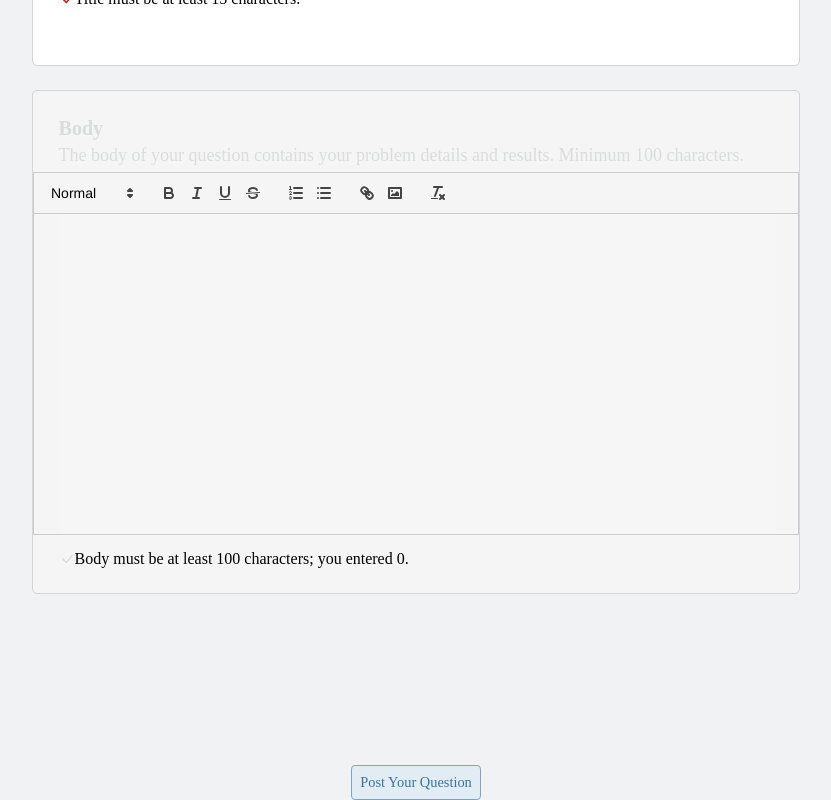
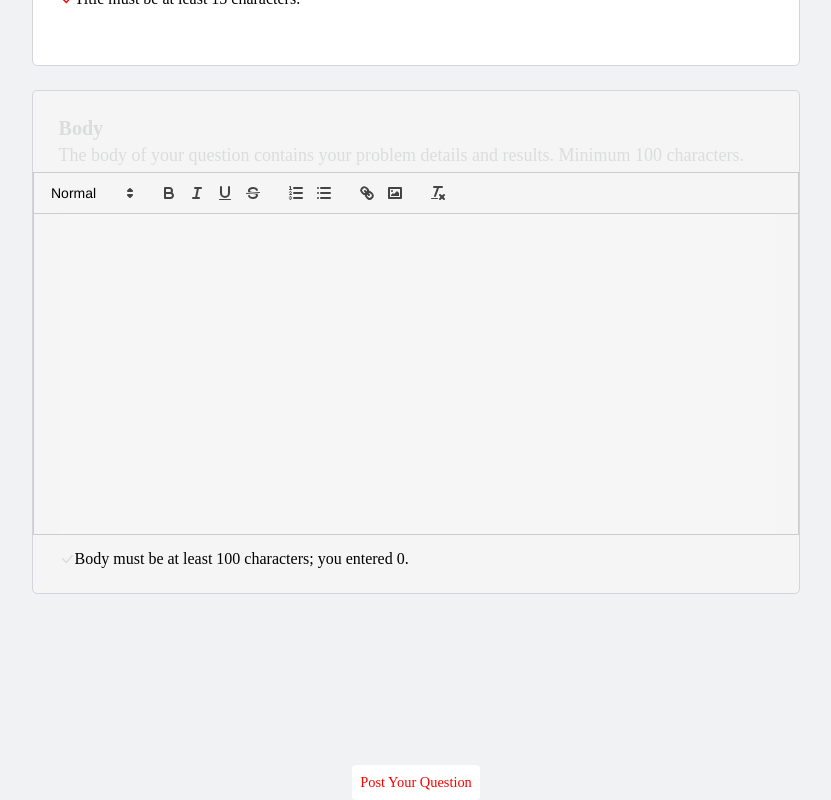
Before and after one commit to codestates-seb/seb44_pre_033, a React (Vite) app in the folder client/: page /questions/ask in a window 1280 px wide. Shown: the part 318-1118 px from the top of the page, without its empty margins (224-1055 px from the left). Built offline with nearby package versions, Linux system fonts and the light colour scheme.

Commit message:
[FE] Feat: Flexible Button Text Color Button 추가

```diff
--- a/client/src/components/common/ButtonFlexible.jsx
+++ b/client/src/components/common/ButtonFlexible.jsx
@@ -1,12 +1,20 @@
 import styled from "styled-components"
 
 // <ButtonFlex label='버튼내용' color='파란버튼일때만 Blue라고 넣으면 됩니다.' length='기본길이는0, 길이 조절하려면 필요한만큼 숫자 넣으면 됩니다.'  />
-export default function ButtonFlex({label, color, length, onClick}) {
+export default function ButtonFlex({label, color, textColor, length, onClick}) {
     return (
     <>
-        {color==='Blue' ?
-            <BlueButtonFlexible onClick = {onClick} label={label} length={length} >{label}</BlueButtonFlexible> :
+        {color ? ( color==='Blue' ?
+            <BlueButtonFlexible onClick = {onClick} label={label} length={length} >{label}</BlueButtonFlexible>
+            :
             <GrayButtonFlexible onClick = {onClick} label={label} length={length} >{label}</GrayButtonFlexible>
+        )
+        :
+        ( textColor==='Blue' ?
+            <BlueTextButtonFlexible onClick = {onClick} label={label} length={length} >{label}</BlueTextButtonFlexible>
+            :
+            <RedTextButtonFlexible onClick = {onClick} label={label} length={length} >{label}</RedTextButtonFlexible>
+        )
         }
 
     </>
@@ -41,7 +49,6 @@ const BlueButtonFlexible = styled(ButtonFlexible)`
 `;
 
 const GrayButtonFlexible = styled(ButtonFlexible)`
-    /* 파란색 버튼 */
     background-color: 	#e1ecf4;
     color: 	#39739d;
     border: 1px solid 	#7aa7c7;
@@ -52,3 +59,25 @@ const GrayButtonFlexible = styled(ButtonFlexible)`
         color:     #39739d;
     }
 `;
+
+const BlueTextButtonFlexible = styled(ButtonFlexible)`
+    background-color: 	#ffffff;
+    color: var(--color-blue);
+    &:hover {
+        background-color: 	#f0f8ff;
+    }
+    a{
+        color: var(--color-blue);
+    }
+`;
+
+const RedTextButtonFlexible = styled(ButtonFlexible)`
+    background-color: 	#ffffff;
+    color: #FF0000;
+    &:hover {
+        background-color: 	#ffdcdc;
+    }
+    a{
+        color: #FF0000;
+    }
+`;
```
